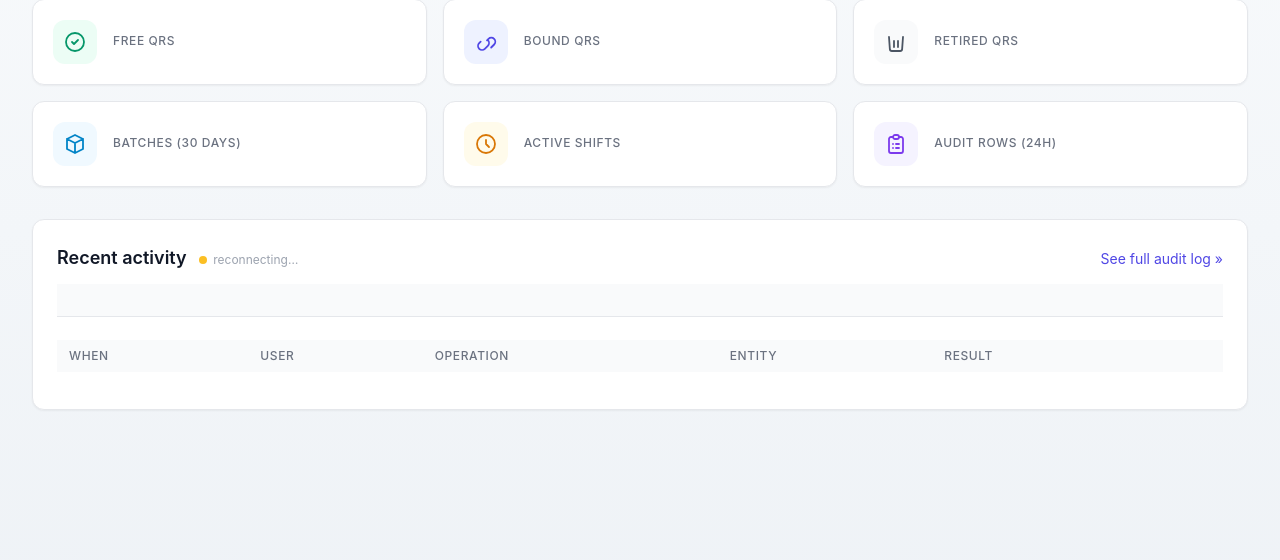
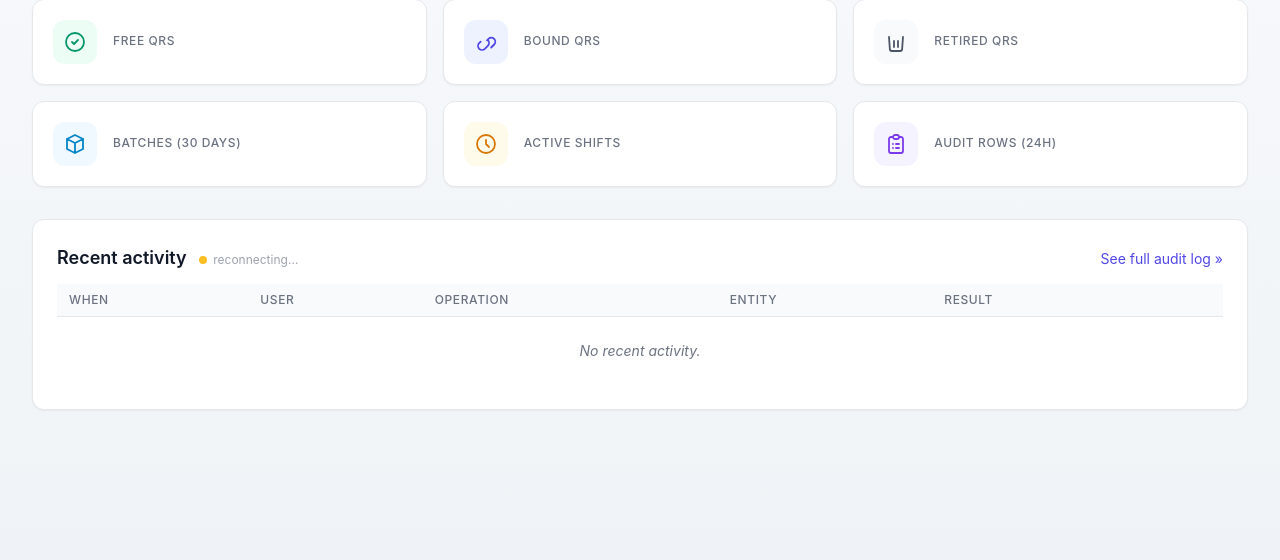
Before and after one commit to Temirlaaan/Datacenter-Inventory-System, a Python web app: template backend/app/web/templates/dashboard.html in a window 1280 px wide. Shown: the part 170-730 px from the top of the page. Run offline with Jinja, Linux system fonts and the light colour scheme; the template is opened without the code that fills it, so the values that code supplies are empty.

Commit message:
fix(web): drop sticky table header (row overlap under border-collapse)
Follow-up to the previous opaque-background attempt: `position: sticky`
on <th> misbehaves with `border-collapse: collapse` (Tailwind's table
default) — the header rendered out of position and the first data row
overlapped it, with an empty band above. An opaque background + z-index
only fix paint order, not the positioning glitch. Admin tables are
paginated (<= ~50 rows/page) so a sticky header buys little — removed it
for plain, always-correct header flow.

Co-Authored-By: Claude Opus 4.8 <noreply@anthropic.com>

```diff
--- a/backend/app/web/static/admin.css
+++ b/backend/app/web/static/admin.css
@@ -52,22 +52,14 @@ button {
   transform: translateY(-2px);
 }
 
-/* Sticky table headers sit just below the 56px sticky page header.
- * The header needs an OPAQUE background and a z-index, or scrolled rows
- * show through / paint over it:
- *  - `background: inherit` resolved to the <tr>'s transparent background
- *    (the `bg-gray-50` class is on <thead>, not the cell), so data rows
- *    bled through the sticky header. Use the gray-50 value all admin
- *    table headers share.
- *  - without z-index a sticky <th> is painted in source order, so <tbody>
- *    (later in source) painted on top of the stuck header. Keep it below
- *    the z-20 page header but above the body rows. */
-thead th {
-  position: sticky;
-  top: 3.5rem;
-  z-index: 10;
-  background: #f9fafb;
-}
+/* NOTE: sticky table headers were removed. `position: sticky` on <th>
+ * misbehaves under `border-collapse: collapse` (Tailwind's table default):
+ * the header rendered out of position and the first data row overlapped it
+ * (an opaque background + z-index couldn't fix a *positioning* glitch, only
+ * a paint-order one). All admin tables are paginated (<= ~50 rows/page), so a
+ * sticky header buys little. If it's wanted later (e.g. the audit table),
+ * do it properly: `border-collapse: separate; border-spacing: 0` on the
+ * table + sticky on the <th>. For now, plain header flow — always correct. */
 
 /* Thin, unobtrusive scrollbars (Firefox + WebKit). */
 * {
```
